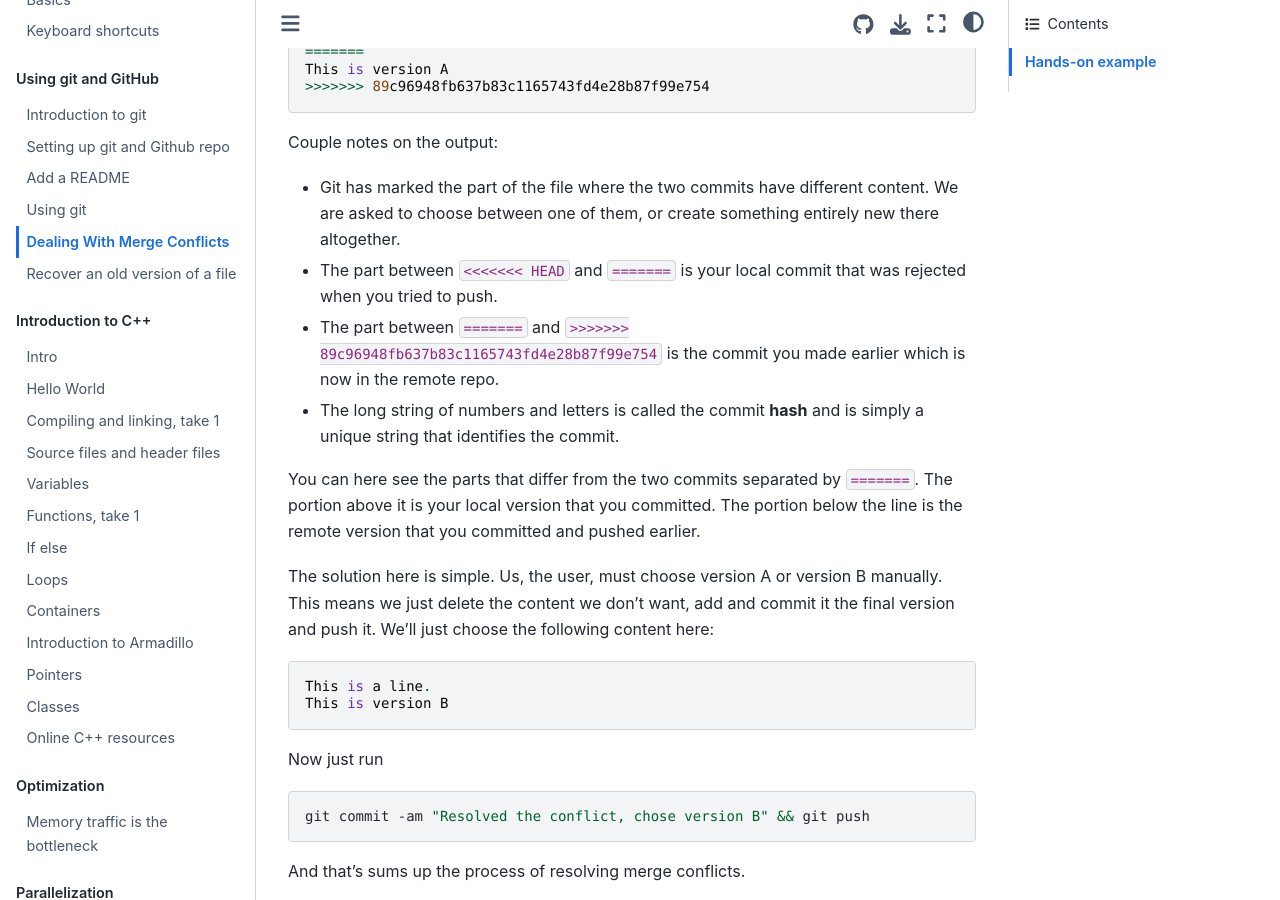
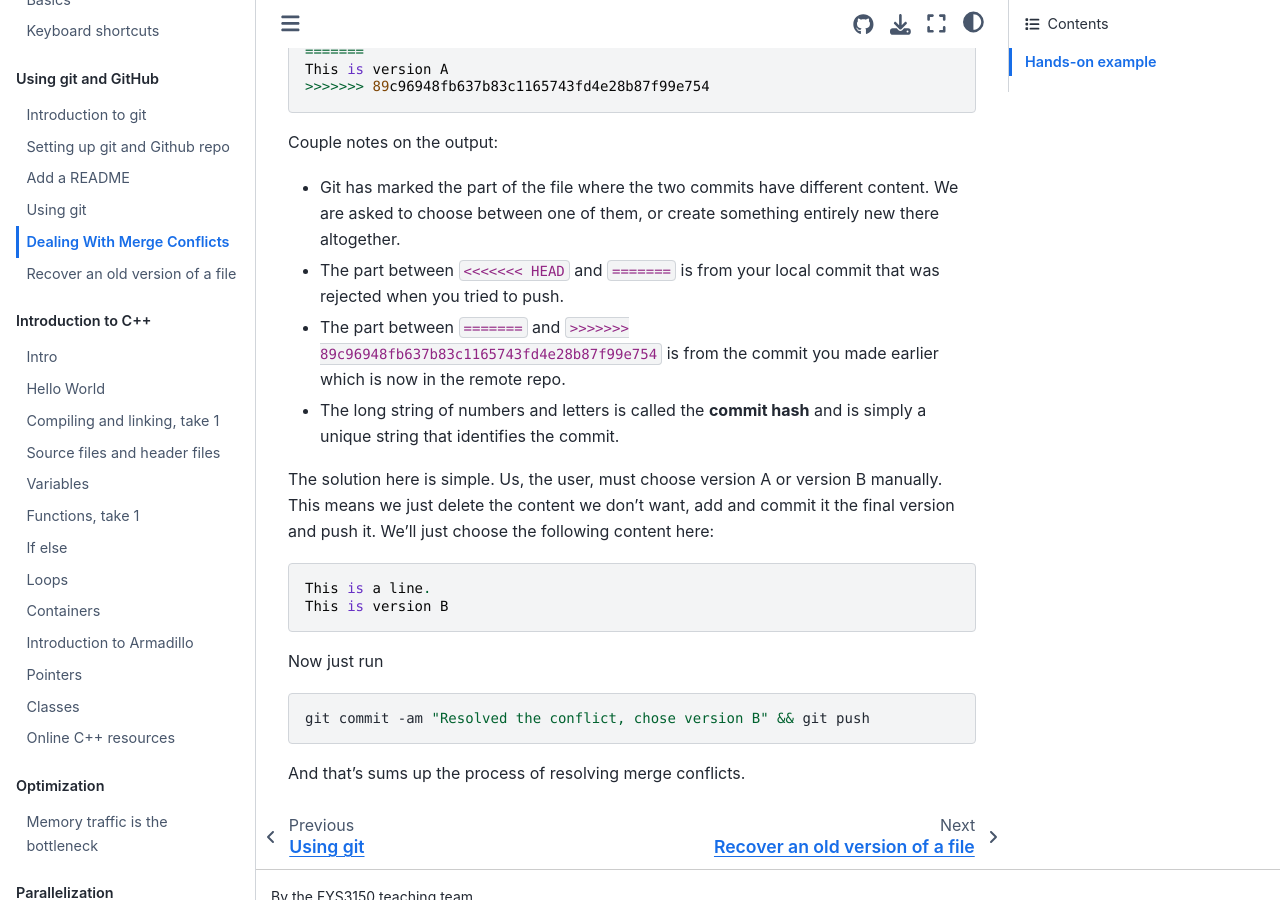
Before and after one commit to anderkve/FYS3150, a Jupyter Book: the page built from book/using_git/dealing_with_merge_conflicts.md, in a window 1280 px wide and 900 px high, scrolled down 1879 px. Built offline with Jupyter Book 1.0.4 settings and Sphinx 7.4.7 and the Sphinx Book theme 1.1.4, drawn with Linux system fonts in a browser that asks for light colours.

Commit message:
Fixed a couple typos

````diff
--- a/book/using_git/dealing_with_merge_conflicts.md
+++ b/book/using_git/dealing_with_merge_conflicts.md
@@ -88,11 +88,10 @@ This is version A
 ```
 Couple notes on the output:
 - Git has marked the part of the file where the two commits have different content. We are asked to choose between one of them, or create something entirely new there altogether.
-- The part between `<<<<<<< HEAD` and `=======` is your local commit that was rejected when you tried to push.
-- The part between `=======` and `>>>>>>> 89c96948fb637b83c1165743fd4e28b87f99e754` is the commit you made earlier which is now in the remote repo.
-- The long string of numbers and letters is called the commit **hash** and is simply a unique string that identifies the commit.
+- The part between `<<<<<<< HEAD` and `=======` is from your local commit that was rejected when you tried to push.
+- The part between `=======` and `>>>>>>> 89c96948fb637b83c1165743fd4e28b87f99e754` is from the commit you made earlier which is now in the remote repo.
+- The long string of numbers and letters is called the **commit hash** and is simply a unique string that identifies the commit.
 
-You can here see the parts that differ from the two commits separated by `=======`. The portion above it is your local version that you committed. The portion below the line is the remote version that you committed and pushed earlier.
 
 The solution here is simple. Us, the user, must choose version A or version B manually. This means we just delete the content we don't want, add and commit it the final version and push it. We'll just choose the following content here:
 
````
Also changed, not shown: book/using_git/recover_an_old_version_of_a_file.md (+3 -3 lines).
